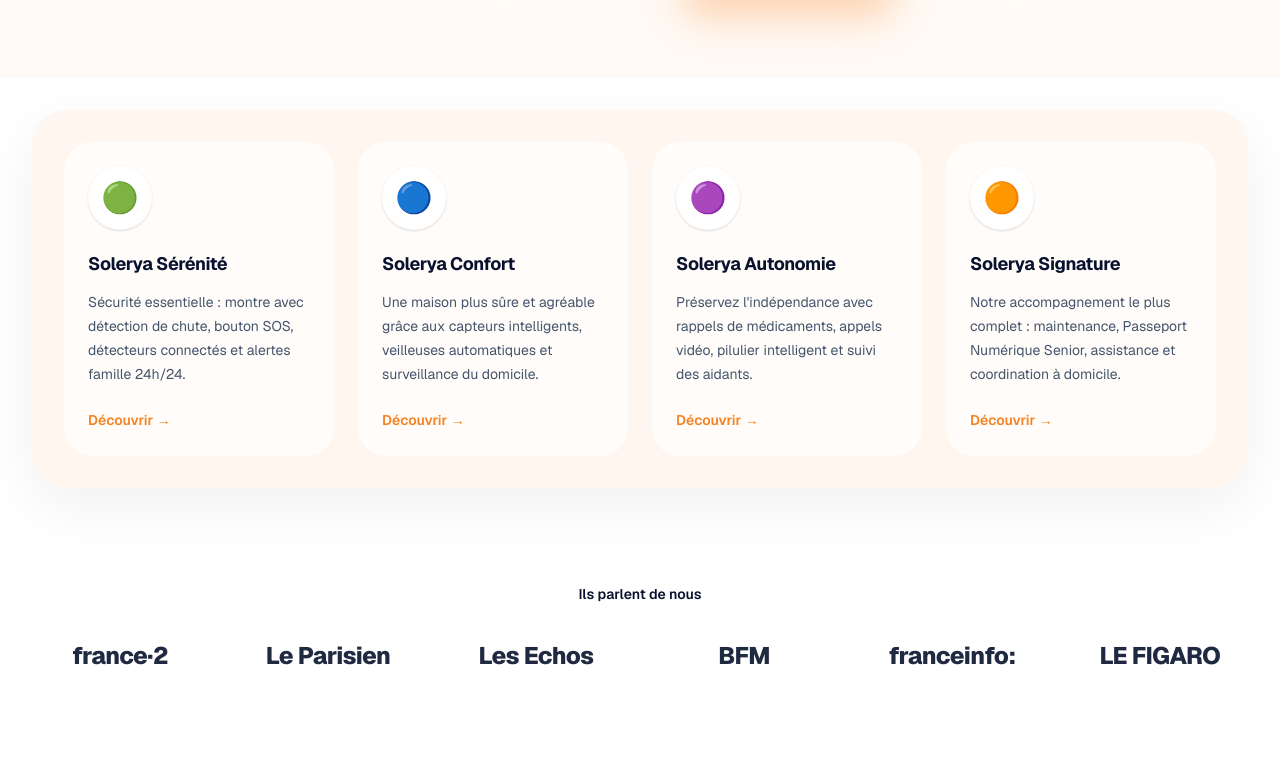
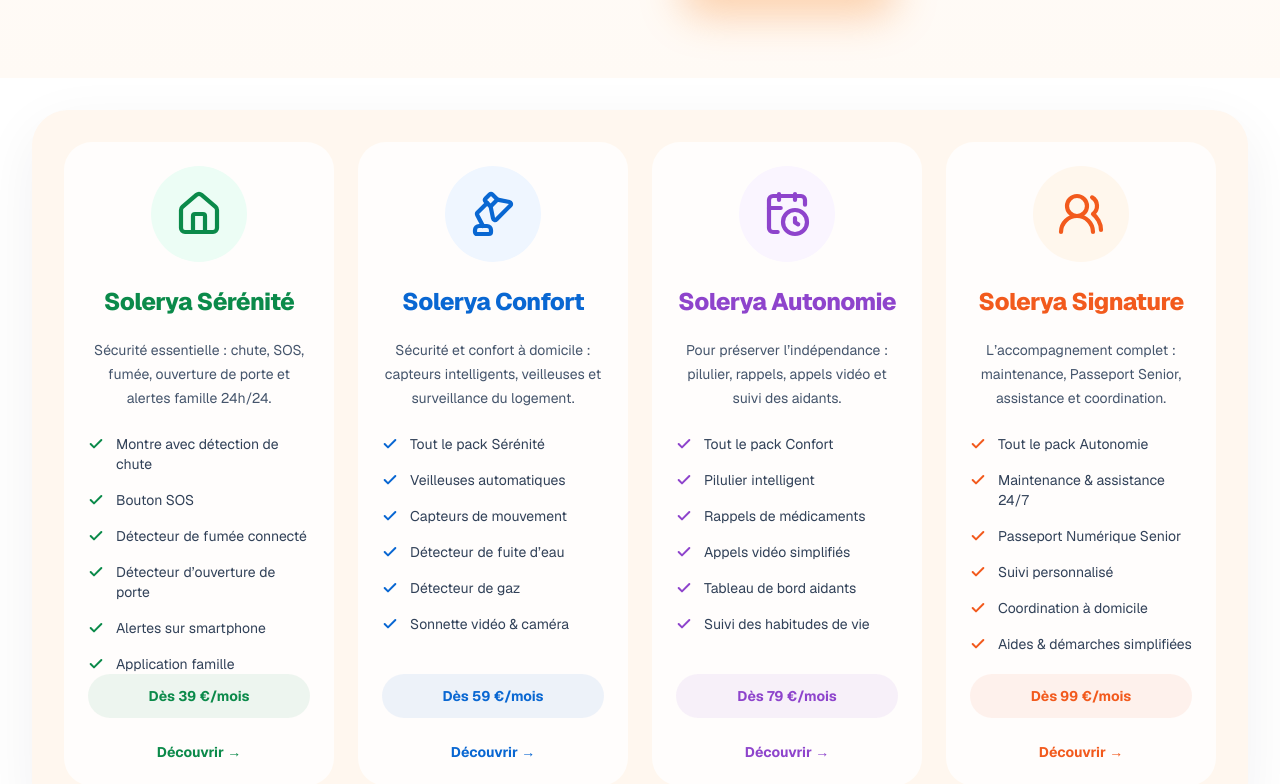
Before and after one commit to julien7paris/solerya, a Next.js app: page / in a window 1280 px wide. Shown: the part 876-1660 px from the top of the page. Built offline with nearby package versions, Linux system fonts and the light colour scheme.

Commit message:
Suppression déclaration icons

```diff
--- a/app/page.tsx
+++ b/app/page.tsx
@@ -1,5 +1,12 @@
 import Link from "next/link";
-import { HeartHandshake } from "lucide-react";
+import {
+  HeartHandshake,
+  Home,
+  LampDesk,
+  CalendarClock,
+  UsersRound,
+  Check,
+} from "lucide-react";
 
 const highlights = [
   ["♡", "Solutions simples", "Faciles à installer et à utiliser au quotidien."],
@@ -9,26 +16,70 @@ const highlights = [
 ];
 
 const solutions = [
-  [
-    "🟢",
-    "Solerya Sérénité",
-    "Sécurité essentielle : montre avec détection de chute, bouton SOS, détecteurs connectés et alertes famille 24h/24.",
+  {
+    name: "Solerya Sérénité",
+    color: "#0B8A4A",
+    bg: "bg-emerald-50",
+    icon: Home,
+    text: "Sécurité essentielle : chute, SOS, fumée, ouverture de porte et alertes famille 24h/24.",
+    price: "Dès 39 €/mois",
+    features: [
+      "Montre avec détection de chute",
+      "Bouton SOS",
+      "Détecteur de fumée connecté",
+      "Détecteur d’ouverture de porte",
+      "Alertes sur smartphone",
+      "Application famille",
     ],
-  [
-    "🔵",
-    "Solerya Confort",
-    "Une maison plus sûre et agréable grâce aux capteurs intelligents, veilleuses automatiques et surveillance du domicile.",
+  },
+  {
+    name: "Solerya Confort",
+    color: "#0967D2",
+    bg: "bg-blue-50",
+    icon: LampDesk,
+    text: "Sécurité et confort à domicile : capteurs intelligents, veilleuses et surveillance du logement.",
+    price: "Dès 59 €/mois",
+    features: [
+      "Tout le pack Sérénité",
+      "Veilleuses automatiques",
+      "Capteurs de mouvement",
+      "Détecteur de fuite d’eau",
+      "Détecteur de gaz",
+      "Sonnette vidéo & caméra",
     ],
-  [
-    "🟣",
-    "Solerya Autonomie",
-    "Préservez l'indépendance avec rappels de médicaments, appels vidéo, pilulier intelligent et suivi des aidants.",
+  },
+  {
+    name: "Solerya Autonomie",
+    color: "#8E44CC",
+    bg: "bg-purple-50",
+    icon: CalendarClock,
+    text: "Pour préserver l’indépendance : pilulier, rappels, appels vidéo et suivi des aidants.",
+    price: "Dès 79 €/mois",
+    features: [
+      "Tout le pack Confort",
+      "Pilulier intelligent",
+      "Rappels de médicaments",
+      "Appels vidéo simplifiés",
+      "Tableau de bord aidants",
+      "Suivi des habitudes de vie",
     ],
-  [
-    "🟠",
-    "Solerya Signature",
-    "Notre accompagnement le plus complet : maintenance, Passeport Numérique Senior, assistance et coordination à domicile.",
+  },
+  {
+    name: "Solerya Signature",
+    color: "#F25A1D",
+    bg: "bg-orange-50",
+    icon: UsersRound,
+    text: "L’accompagnement complet : maintenance, Passeport Senior, assistance et coordination.",
+    price: "Dès 99 €/mois",
+    features: [
+      "Tout le pack Autonomie",
+      "Maintenance & assistance 24/7",
+      "Passeport Numérique Senior",
+      "Suivi personnalisé",
+      "Coordination à domicile",
+      "Aides & démarches simplifiées",
     ],
+  },
 ];
 
 export default function SoleryaHomePage() {
@@ -63,9 +114,7 @@ export default function SoleryaHomePage() {
           <div className="flex flex-col">
             <div className="mb-5 inline-flex w-fit items-center gap-2 rounded-full bg-[#FFF2E8] px-4 py-2 text-sm font-medium text-[#C95F07]">
               <HeartHandshake className="h-4 w-4 text-[#F58220]" />
-              <span>
-                Des solutions connectées pour bien vieillir chez soi
-              </span>
+              <span>Des solutions connectées pour bien vieillir chez soi</span>
             </div>
 
             <h1 className="max-w-2xl text-5xl font-bold leading-[1.08] tracking-[-0.04em] text-[#08122E] md:text-6xl">
@@ -89,7 +138,6 @@ export default function SoleryaHomePage() {
                     <p className="text-sm font-semibold text-[#08122E]">
                       {title}
                     </p>
-
                     <p className="mt-1 text-sm leading-6 text-slate-600">
                       {text}
                     </p>
@@ -117,33 +165,71 @@ export default function SoleryaHomePage() {
         </div>
       </section>
 
-      <section
-        id="solutions"
-        className="mx-auto max-w-7xl px-6 py-8 lg:px-8"
+      <section id="solutions" className="mx-auto max-w-7xl px-6 py-8 lg:px-8">
+        <div className="grid gap-6 rounded-[36px] bg-[#FFF7EF] p-6 shadow-[0_18px_60px_rgba(8,18,46,0.06)] md:grid-cols-4 md:p-8">
+          {solutions.map((pack) => {
+            const Icon = pack.icon;
+
+            return (
+              <div
+                key={pack.name}
+                className="flex min-h-[560px] flex-col rounded-[28px] bg-white/80 p-6 text-center transition duration-300 hover:-translate-y-2 hover:bg-white hover:shadow-xl"
               >
-        <div className="grid gap-6 rounded-[36px] bg-[#FFF7EF] p-6 shadow-[0_18px_60px_rgba(8,18,46,0.06)] md:grid-cols-4 md:p-8">
-          {solutions.map(([icon, title, text]) => (
                 <div
-              key={title}
-              className="rounded-[28px] bg-white/70 p-6 transition duration-300 hover:-translate-y-2 hover:bg-white hover:shadow-xl"
+                  className={`mx-auto mb-6 flex h-24 w-24 items-center justify-center rounded-full ${pack.bg}`}
                 >
-              <div className="mb-5 flex h-16 w-16 items-center justify-center rounded-full bg-white text-3xl shadow-sm">
-                {icon}
+                  <Icon
+                    className="h-12 w-12"
+                    strokeWidth={2.1}
+                    style={{ color: pack.color }}
+                  />
                 </div>
 
-              <h3 className="text-lg font-bold tracking-tight text-[#08122E]">
-                {title}
+                <h3
+                  className="text-2xl font-extrabold tracking-tight"
+                  style={{ color: pack.color }}
+                >
+                  {pack.name}
                 </h3>
 
-              <p className="mt-3 text-sm leading-6 text-slate-600">
-                {text}
+                <p className="mt-5 min-h-[72px] text-sm leading-6 text-slate-600">
+                  {pack.text}
                 </p>
 
-              <button className="mt-6 text-sm font-semibold text-[#F58220] transition hover:translate-x-1">
+                <div className="mt-6 space-y-4 text-left">
+                  {pack.features.map((feature) => (
+                    <div key={feature} className="flex items-start gap-3">
+                      <Check
+                        className="mt-0.5 h-4 w-4 shrink-0"
+                        strokeWidth={3}
+                        style={{ color: pack.color }}
+                      />
+                      <span className="text-sm leading-5 text-slate-700">
+                        {feature}
+                      </span>
+                    </div>
+                  ))}
+                </div>
+
+                <div
+                  className="mt-auto rounded-full px-5 py-3 text-sm font-bold"
+                  style={{
+                    color: pack.color,
+                    backgroundColor: `${pack.color}12`,
+                  }}
+                >
+                  {pack.price}
+                </div>
+
+                <button
+                  className="mt-6 text-sm font-bold transition hover:translate-x-1"
+                  style={{ color: pack.color }}
+                >
                   Découvrir →
                 </button>
               </div>
-          ))}
+            );
+          })}
         </div>
       </section>
 
```
Lines whose indentation alone changed are shown as unchanged.
